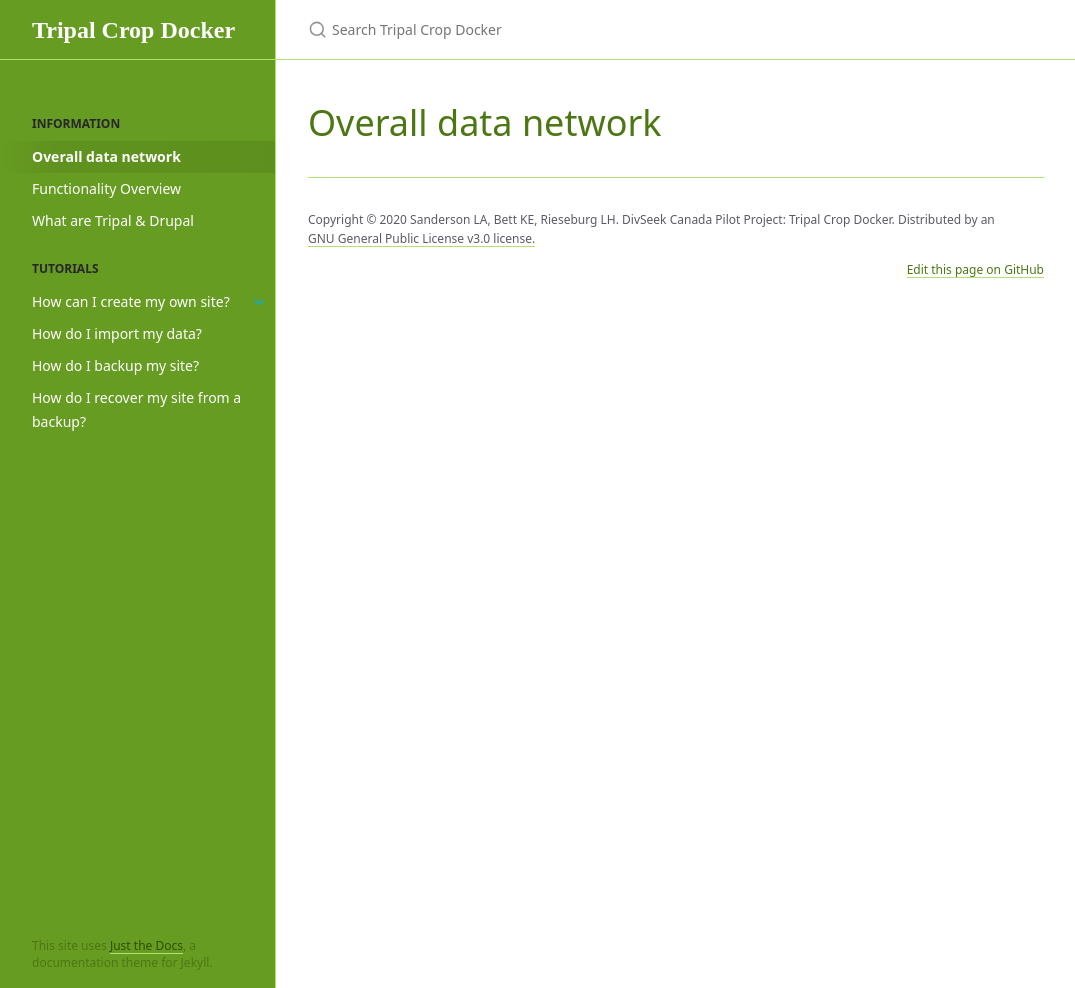
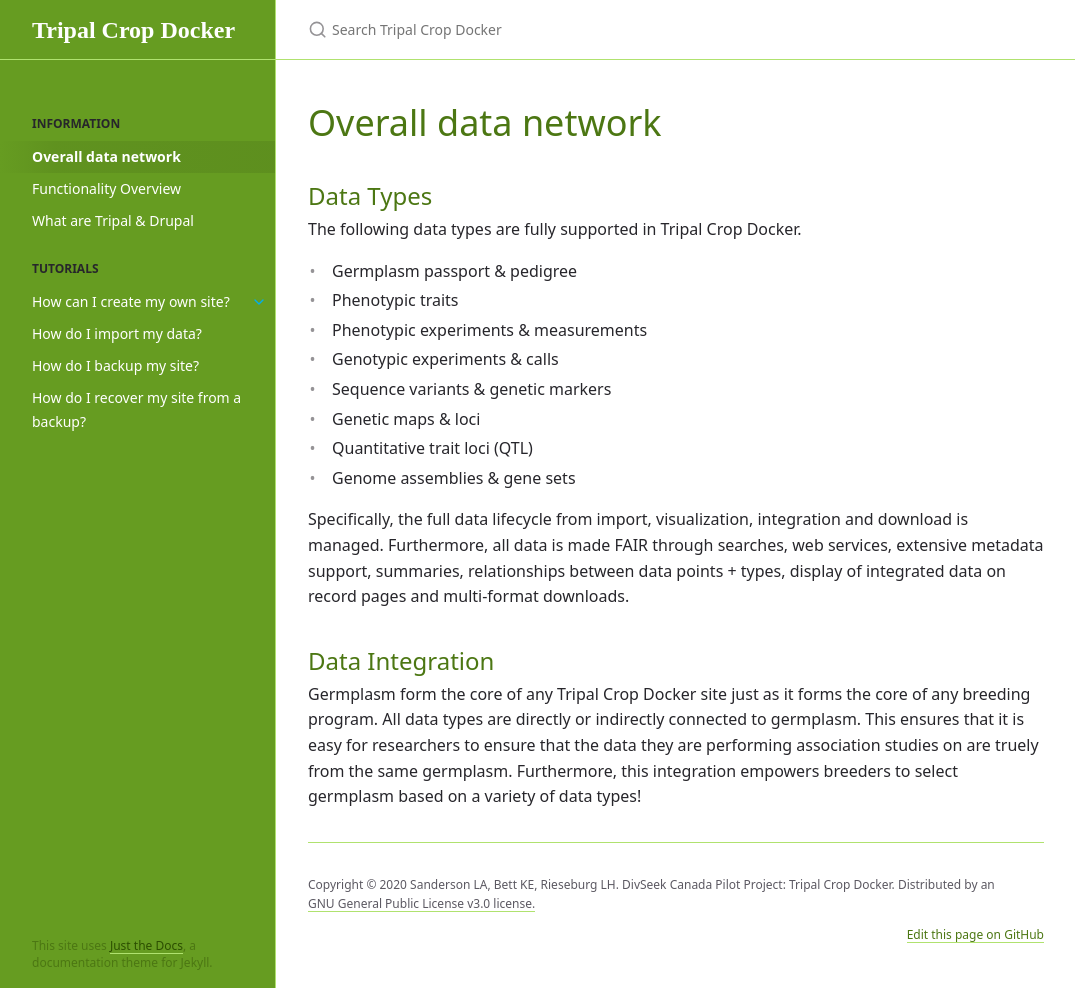
Before and after one commit to DivSeek-Canada/tripal-crop-docker, a Jekyll site: the page built from _docs/data-network.md, in a window 1280 px wide and 988 px high. Shown: the whole window, without its empty margins (96-1171 px from the left). Built offline with Jekyll 4.4.1, drawn with Linux system fonts in a browser that asks for light colours.

Commit message:
Add data integration docs.

```diff
--- a/_docs/data-network.md
+++ b/_docs/data-network.md
@@ -6,3 +6,22 @@ has_children: false
 permalink: /docs/data-network
 ---
 {% assign url_prefix = site.baseurl | append: "/assets/videos" %}
+
+## Data Types
+
+The following data types are fully supported in Tripal Crop Docker.
+
+   - Germplasm passport & pedigree
+   - Phenotypic traits
+   - Phenotypic experiments & measurements
+   - Genotypic experiments & calls
+   - Sequence variants & genetic markers
+   - Genetic maps & loci
+   - Quantitative trait loci (QTL)
+   - Genome assemblies & gene sets
+
+Specifically, the full data lifecycle from import, visualization, integration and download is managed. Furthermore, all data is made FAIR through searches, web services, extensive metadata support, summaries, relationships between data points + types, display of integrated data on record pages and multi-format downloads.
+
+## Data Integration
+
+Germplasm form the core of any Tripal Crop Docker site just as it forms the core of any breeding program. All data types are directly or indirectly connected to germplasm. This ensures that it is easy for researchers to ensure that the data they are performing association studies on are truely from the same germplasm. Furthermore, this integration empowers breeders to select germplasm based on a variety of data types!
```
